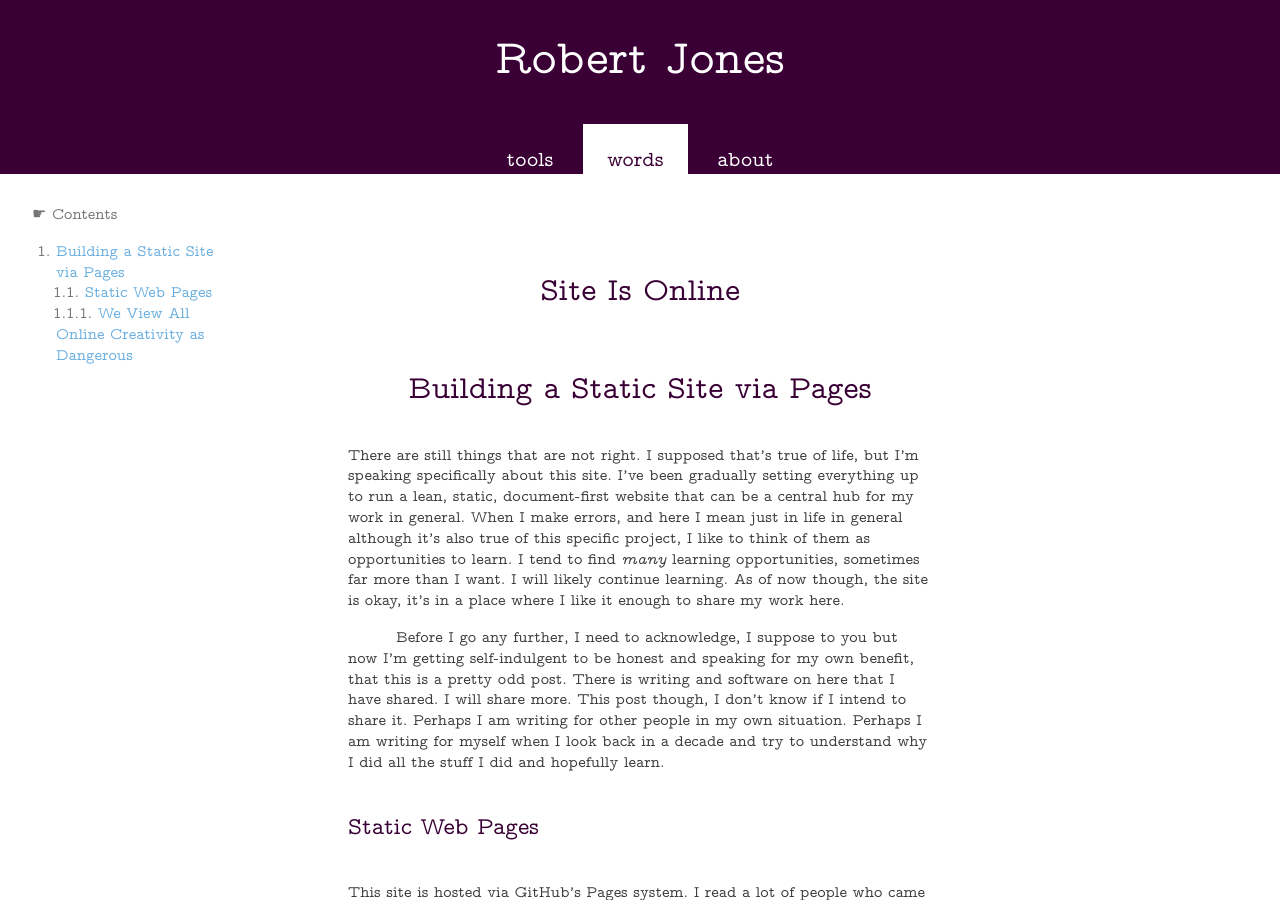
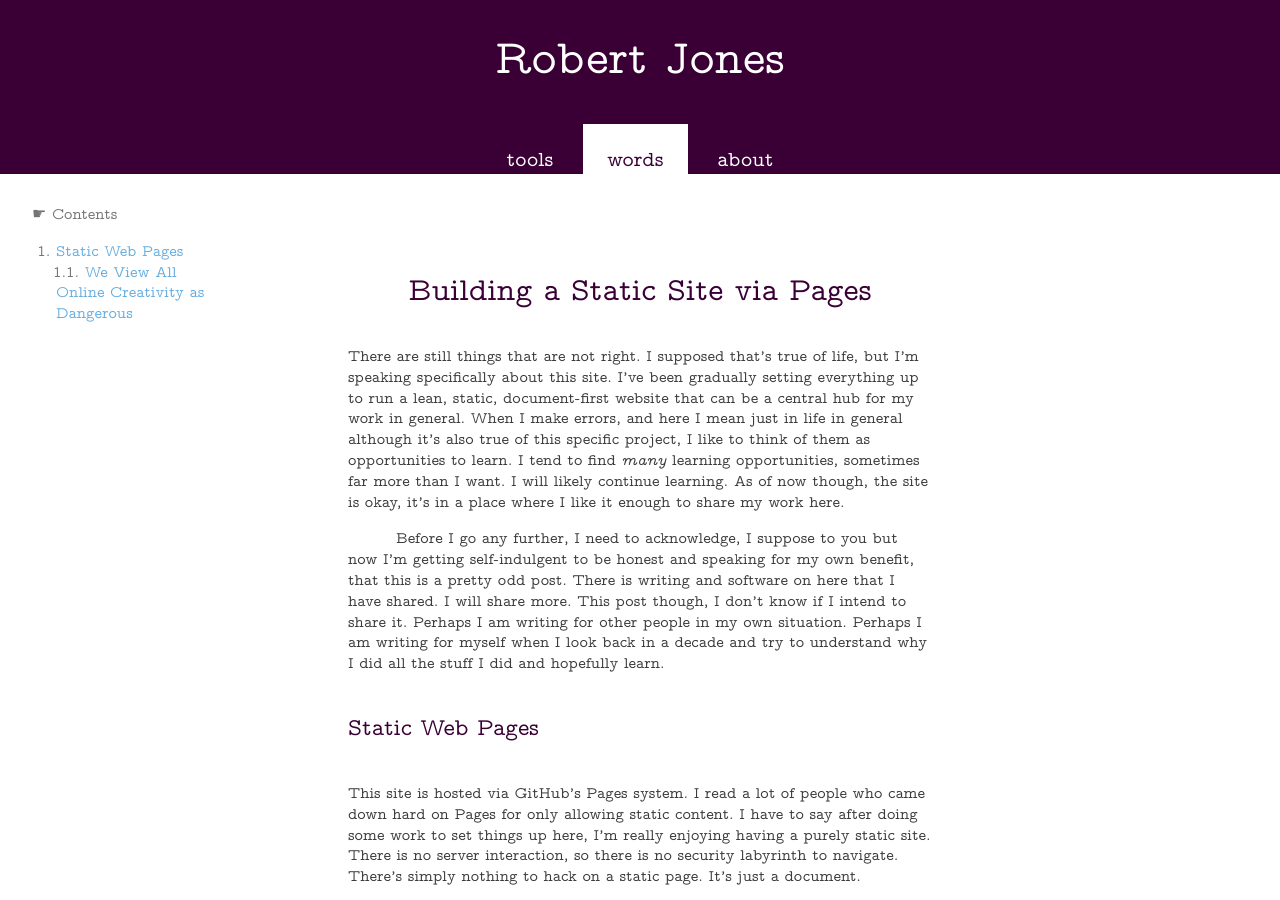
Before and after one commit to rjjiii/rjjiii.github.io, a Jekyll site: the page built from _posts/2022-12-05-site-is-online.md, in a window 1280 px wide and 900 px high. Built offline with Jekyll 4.4.1, drawn with Linux system fonts in a browser that asks for light colours; our own code applies the rules of GitHub Pages for plain Markdown files.

Commit message:
Update 2022-12-05-site-is-online.md

```diff
--- a/_posts/2022-12-05-site-is-online.md
+++ b/_posts/2022-12-05-site-is-online.md
@@ -14,8 +15,6 @@
 
 </details>
 </nav>
-
-# Building a Static Site via Pages
 
 There are still things that are not right. I supposed that's true of life, but I'm speaking specifically about this site. I've been gradually setting everything up to run a lean, static, document-first website that can be a central hub for my work in general. When I make errors, and here I mean just in life in general although it's also true of this specific project, I like to think of them as opportunities to learn. I tend to find _many_ learning opportunities, sometimes far more than I want. I will likely continue learning. As of now though, the site is okay, it's in a place where I like it enough to share my work here.
 
```
Also changed, not shown: other parts of _posts/2022-12-05-site-is-online.md (+1 -0 lines).
